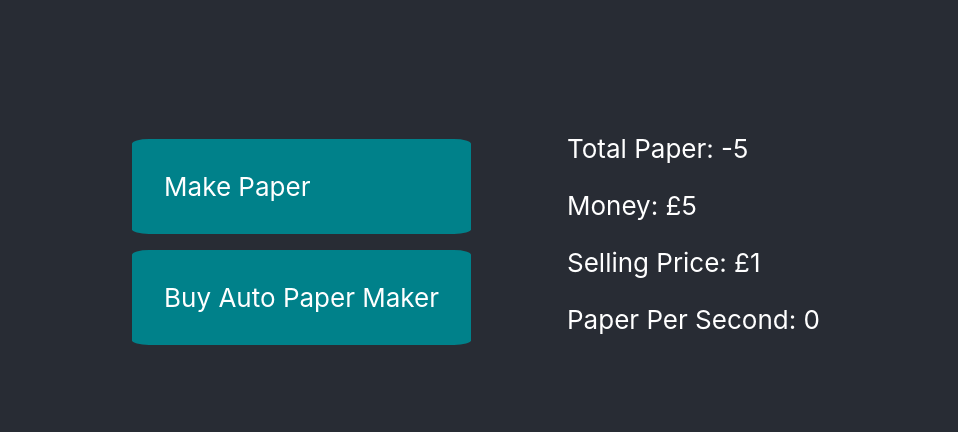
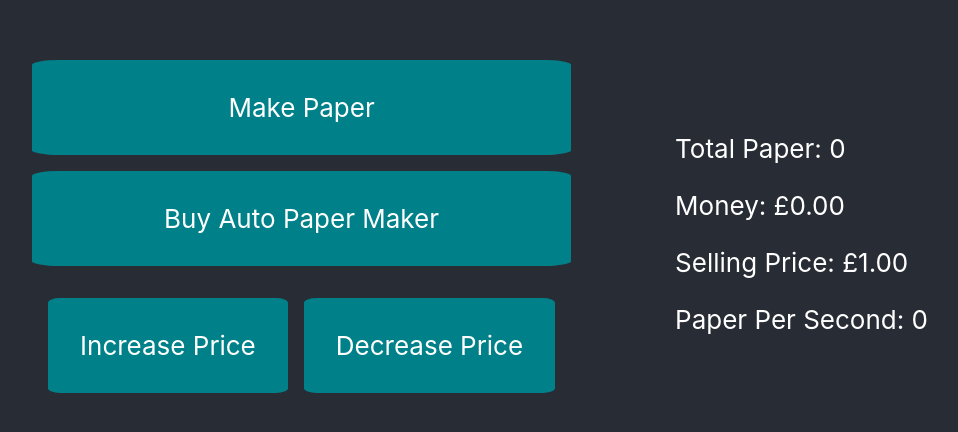
Before and after one commit to stefan-cooper/paper-clicker, a React (Create React App) app: page / in a window 1280 px wide. Shown: the part 166-598 px from the top of the page, without its empty margins (164-1122 px from the left). Built offline with nearby package versions, Linux system fonts and the light colour scheme; the HTML template or start-up script is replaced by a standard one.

Commit message:
Add options to increase and decrease sale prices

```diff
--- a/src/App.js
+++ b/src/App.js
@@ -3,33 +3,45 @@ import logo from './logo.svg';
 import './App.scss';
 import { connect } from 'react-redux';
 import { withRouter} from 'react-router-dom';
-import { update, updateAC } from './store';
+import { updPaper, updAutoClickers, updMoney, updSalePrice } from './store';
 
 class App extends Component {
   constructor(props) {
     super(props);
 
     this.state = {
-      clicks: this.props.clicks || 0,
+      paper: this.props.paper || 0,
       autoClickers: this.props.autoClickers || 0,
       money: this.props.money || 0,
-      salePrice: this.props.saleMoney || 1
+      salePrice: this.props.salePrice || 1,
+      selling: false
     }
   }
 
+  /*
+  *   Run on App Load, check if any existing auto clickers saved and add an interval for every single one
+  *   Then start the infinite selling loop
+  */
   componentDidMount() {
     for (var i=0; i < this.state.autoClickers; i++) {
       window.setInterval(() => this.clickerAdd(), 1000)
     }
+    this.setState({selling: true})
     window.setTimeout(() => this.sellPaper(), 1000 * this.state.salePrice)
   }
 
+  // Add paper to the paper total
   clickerAdd() {
-    this.setState({clicks: this.state.clicks + 1}, () => {
-      this.props.updateClicks(this.state.clicks)
+    this.setState({paper: this.state.paper + 1}, () => {
+      this.props.updatePaper(this.state.paper)
     })
+    if (!this.state.selling) {
+      this.setState({selling: true})
+      window.setTimeout(() => this.sellPaper(), 1000 * this.state.salePrice)
+    }
   }
 
+  // Add a new auto clicker
   autoClickerAdd() {
     this.setState({autoClickers: this.state.autoClickers + 1}, () => {
       this.props.updateAutoClickers(this.state.autoClickers)
@@ -37,9 +49,32 @@ class App extends Component {
     window.setInterval(() => this.clickerAdd(), 1000)
   }
 
+  // Sell paper infinite loop on timeout
   sellPaper() {
-    this.setState({clicks: this.state.clicks - 1, money: this.state.money + this.state.salePrice})
-    window.setTimeout(() => this.sellPaper(), 1000 * this.state.salePrice)
+    if (this.state.paper > 0) {
+      this.setState({paper: this.state.paper - 1, money: this.state.money + this.state.salePrice}, () => {
+        this.props.updateMoney(this.state.money)
+      })
+      window.setTimeout(() => this.sellPaper(), 1000 * this.state.salePrice)
+    } else {
+      this.setState({selling: false})
+    }
+  }
+
+  // Increase sale price
+  increaseSalePrice() {
+    this.setState({salePrice: this.state.salePrice + 0.01}, () => {
+      this.props.updateSalePrice(this.state.salePrice)
+    })
+  }
+
+  // Decrease Sale Price
+  decreaseSalePrice() {
+    if (this.state.salePrice > 0.01) {
+      this.setState({salePrice: this.state.salePrice - 0.01}, () => {
+        this.props.updateSalePrice(this.state.salePrice)
+      })
+    }
   }
 
   renderClickButton() {
@@ -58,17 +93,30 @@ class App extends Component {
     )
   }
 
-  renderClicks() {
+  renderSaleButtons() {
+    return (
+      <div className='saleButtons'>
+        <div className='clicker' onClick={() => this.increaseSalePrice()}>
+          Increase Price
+        </div>
+        <div className='clicker' onClick={() => this.decreaseSalePrice()}>
+          Decrease Price
+        </div>
+      </div>
+    )
+  }
+
+  renderPaper() {
     return (
       <div>
         <p className='clicks'>
-          Total Paper: {this.state.clicks}
+          Total Paper: {this.state.paper}
         </p>
         <p className='clicks'>
-          Money: £{this.state.money}
+          Money: £{this.state.money.toFixed(2)}
         </p>
         <p className='clicks'>
-          Selling Price: £{this.state.salePrice}
+          Selling Price: £{this.state.salePrice.toFixed(2)}
         </p>
         <p className='clicks'>
           Paper Per Second: {this.state.autoClickers}
@@ -78,19 +126,18 @@ class App extends Component {
   }
 
   render() {
-
     return (
       <div className="app">
         <div className="playSide">
-
           {this.renderClickButton()}
           {this.renderAutoClickButton()}
+          {this.renderSaleButtons()}
         </div>
         <div className="statSide">
-          {this.renderClicks()}
+          {this.renderPaper()}
         </div>
       </div>
-      );
+    );
   }
 }
 
@@ -102,11 +149,17 @@ const mapStateToProps = (state) => {
 
 const mapDispatchToProps = (dispatch) => {
   return {
-    updateClicks: (clicks) => {
-      dispatch(update(clicks))
+    updatePaper: (paper) => {
+      dispatch(updPaper(paper))
     },
     updateAutoClickers: (autoClickers) => {
-      dispatch(updateAC(autoClickers))
+      dispatch(updAutoClickers(autoClickers))
+    },
+    updateMoney: (money) => {
+      dispatch(updMoney(money))
+    },
+    updateSalePrice: (price) => {
+      dispatch(updSalePrice(price))
     }
   }};
 
--- a/src/App.scss
+++ b/src/App.scss
@@ -33,7 +33,8 @@ $gradient-5: #F9F871;
 }
 
 .clicker {
-  margin-top: 1rem;
+  margin: 0.5rem;
+  text-align: center;
   background-color: $gradient-2;
   color: white;
   padding: 2rem;
@@ -46,6 +47,12 @@ $gradient-5: #F9F871;
   -ms-user-select: none;
 }
 
+.saleButtons {
+  margin: 1rem;
+  display: flex;
+
+}
+
 .clicker:hover {
   background-color: $gradient-3;
 }
--- a/src/store.js
+++ b/src/store.js
@@ -22,16 +22,28 @@ const actions = (state, action) => {
       };
     */
 
-    case "updateClicks":
+    case "updatePaper":
       return {
         ...state,
-        clicks: action.payload
+        paper: action.payload
       }
 
-    case "updateAC":
+    case "updateAutoClickers":
       return {
         ...state,
         autoClickers: action.payload
+      }
+
+    case "updateMoney":
+      return {
+        ...state,
+        money: action.payload
+      }
+
+    case "updateSalePrice":
+      return {
+        ...state,
+        salePrice: action.payload
       }
 
     default: {
@@ -46,17 +58,31 @@ const actions = (state, action) => {
 };
 */
 
-export const update = (clicks) => {
+export const updPaper = (paper) => {
   return {
-    type: "updateClicks",
-    payload: clicks
+    type: "updatePaper",
+    payload: paper
   }
 }
 
-export const updateAC = (autoClickers) => {
+export const updAutoClickers = (autoClickers) => {
   return {
-    type: "updateAC",
+    type: "updateAutoClickers",
     payload: autoClickers
+  }
+}
+
+export const updMoney = (money) => {
+  return {
+    type: "updateMoney",
+    payload: money
+  }
+}
+
+export const updSalePrice= (salePrice) => {
+  return {
+    type: "updateSalePrice",
+    payload: salePrice
   }
 }
 
@@ -71,7 +97,7 @@ const configureStore = () => {
 
 export const store = createStore (
   persistReducer(persistConfig, actions),
-  { isLoggedIn: false },
+  {},
   applyMiddleware(...middle)
   );
 export const persistor = persistStore(store);
```
